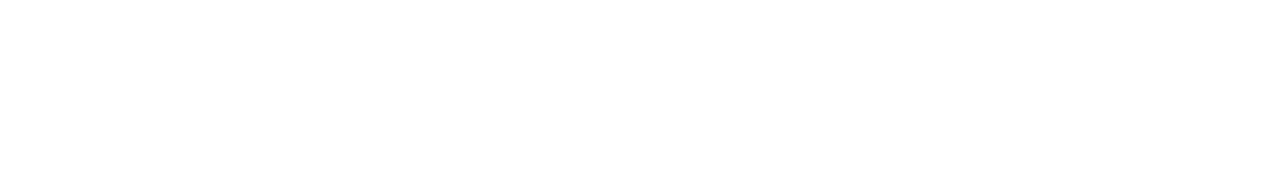
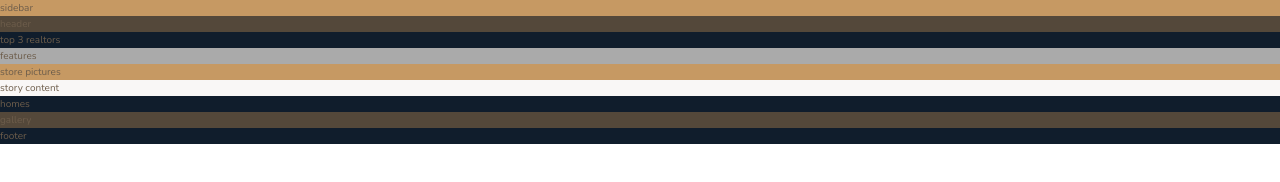
Before and after one commit to ClareBee/AdvancedCSS, a website: page nexter/index.html in a window 1280 px wide. Drawn offline with nearby package versions, Linux system fonts and the light colour scheme; files that its build step writes are made by us from their sources.

Commit message:
basic markup and background

```diff
--- a/nexter/index.html
+++ b/nexter/index.html
@@ -12,6 +12,15 @@
         <title>nexter &mdash; your home, your freedom</title>
     </head>
     <body class="container">
+      <div class="sidebar">sidebar</div>
+      <header class="header">header</header>
+      <div class="realtors">top 3 realtors</div>
+      <section class="features">features</section>
+      <div class="story__pictures">store pictures</div>
+      <div class="story__content">story content</div>
+      <section class="homes">homes</section>
+      <section class="gallery">gallery</section>
+      <footer class="footer">footer</footer>
 
     </body>
 </html>
--- a/nexter/sass/_base.scss
+++ b/nexter/sass/_base.scss
@@ -13,3 +13,23 @@ $color-grey-dark-2: #6D5D4B;
 // FONT VARIABLES
 $font-primary: 'Nunito', sans-serif;
 $font-display: 'Josefin Sans', sans-serif;
+
+*,
+*::after,
+*::before {
+  padding: 0;
+  margin: 0;
+  box-sizing: inherit;
+}
+
+html {
+  box-sizing: border-box;
+  font-size: 62.5%; // 1rem = 10px
+}
+
+body {
+  font-family: $font-primary;
+  font-weight: 300;
+  color: $color-grey-dark-2;
+  line-height: 1.6;
+}
--- a/nexter/sass/_features.scss
+++ b/nexter/sass/_features.scss
@@ -0,0 +1,3 @@
+.features {
+  background-color: $color-grey-light-2;
+}
--- a/nexter/sass/_footer.scss
+++ b/nexter/sass/_footer.scss
@@ -0,0 +1,3 @@
+.footer {
+  background-color: $color-secondary;
+}
--- a/nexter/sass/_gallery.scss
+++ b/nexter/sass/_gallery.scss
@@ -0,0 +1,3 @@
+.gallery {
+  background-color: $color-grey-dark-1;
+}
--- a/nexter/sass/_header.scss
+++ b/nexter/sass/_header.scss
@@ -0,0 +1,3 @@
+.header {
+  background-color: $color-grey-dark-1;
+}
--- a/nexter/sass/_homes.scss
+++ b/nexter/sass/_homes.scss
@@ -0,0 +1,3 @@
+.homes {
+  background-color: $color-secondary;
+}
--- a/nexter/sass/_realtors.scss
+++ b/nexter/sass/_realtors.scss
@@ -0,0 +1,3 @@
+.realtors {
+  background-color: $color-secondary;
+}
--- a/nexter/sass/_sidebar.scss
+++ b/nexter/sass/_sidebar.scss
@@ -0,0 +1,3 @@
+.sidebar {
+  background-color: $color-primary;
+}
--- a/nexter/sass/_story.scss
+++ b/nexter/sass/_story.scss
@@ -0,0 +1,9 @@
+.story {
+  &__pictures {
+    background-color: $color-primary;
+  }
+
+  &__content {
+    background-color: $color-grey-light-1;
+  }
+}
```
Also changed, not shown: nexter/css/style.css (added).
